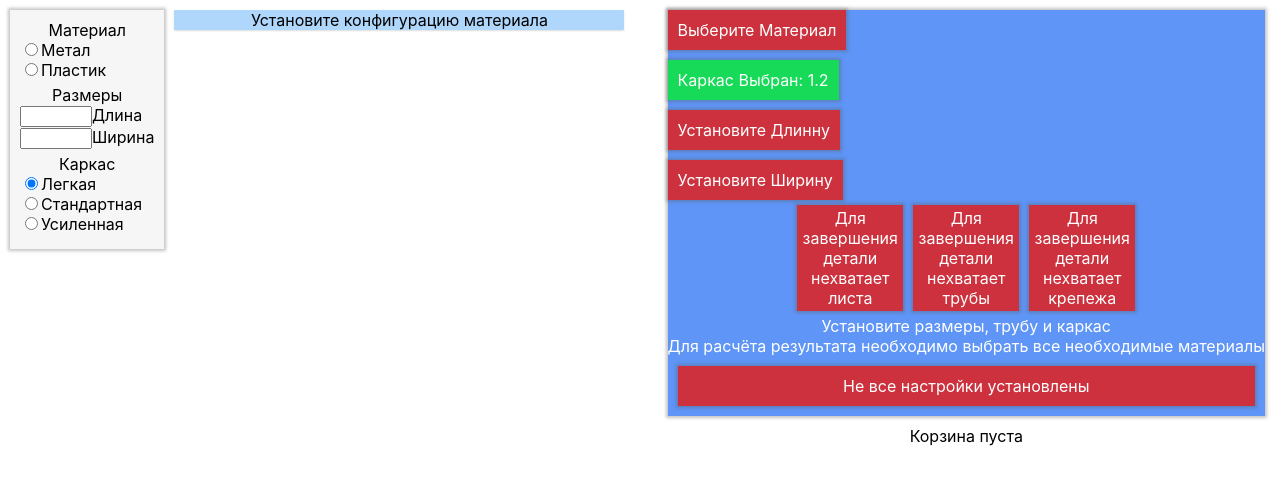
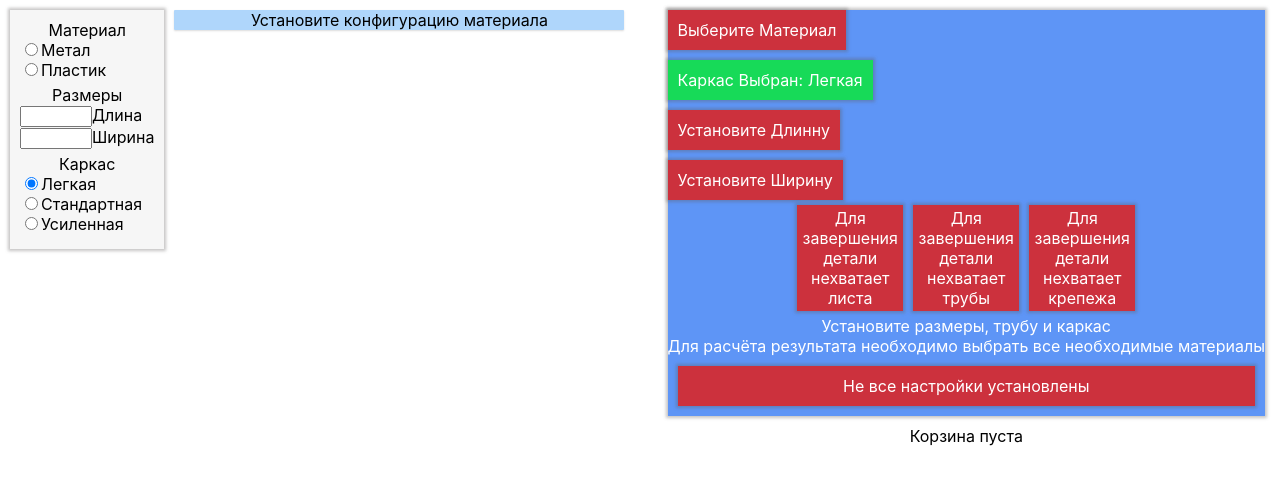
Before and after one commit to GitGudLater/ViategraTestReact, a React (Create React App) app in the folder vistegra-react-app/: page / in a window 1280 px wide. Both pictures are taken after a click on the radio button 31 px from the left and 183 px from the top of the page. Shown: the top 484 px of the page. Built offline with nearby package versions, Linux system fonts and the light colour scheme.

Commit message:
implemented frame view pipe

```diff
--- a/vistegra-react-app/src/components/Output/CurrentProject/CurrentProject.tsx
+++ b/vistegra-react-app/src/components/Output/CurrentProject/CurrentProject.tsx
@@ -2,6 +2,7 @@ import { FC } from "react";
 import { useSelector } from "react-redux";
 import { bl } from "../../../BL/BL";
 import { ProjectMaterials } from "../../../models/shipping-cart/project-materials.type";
+import { configSelectors } from "../../../store/configs/config.selectors";
 import { dataSelectors } from "../../../store/data/data.selectors";
 import { shippingCartSelectors } from "../../../store/shipping-cart/shipping-cart.selectors";
 import { shippingCartActions } from "../../../store/shipping-cart/shipping-cart.slice";
@@ -13,6 +14,8 @@ export const CurrentProject:FC = () => {
     const configs = useSelector(dataSelectors.selectFilterParams);
     const blueprintData = useSelector(dataSelectors.selectProjectBlueprintParams);
     const isProjectReady = useSelector(shippingCartSelectors.selectProjectStatus);
+    const frameConfigs = useSelector(configSelectors.selectFrame);
+
     const paymentCost = (material: ProjectMaterials) => {
         return bl.setMaterialPrice(material)
     }
@@ -24,6 +27,11 @@ export const CurrentProject:FC = () => {
     const checkProject = (): boolean => {
         const { fix, list, frame, pipe, material, width, length} = isProjectReady;
         return fix && list && frame && pipe && material && width && length ;
+    }
+
+    const setFrameName = (frame: number):string => {
+        const frameConfig = frameConfigs.find((config) => config.step === frame );
+        return frameConfig ? frameConfig.name : 'неустановленный в системе каркас';
     }
 
     return (
@@ -38,21 +46,21 @@ export const CurrentProject:FC = () => {
                 </div>}
                 { isProjectReady.frame ?
                 <div className="project__configs__selected">
-                    Каркас Выбран: {configs.frame}
+                    Каркас Выбран: {setFrameName(configs.frame)}
                 </div> :
                 <div className="project__configs__missed">
                     Выберите каркас
                 </div>}
                 { isProjectReady.length ?
                 <div className="project__configs__selected">
-                    Установлена Длинна: {configs.length}
+                    Установлена Длинна: {configs.length} м
                 </div> :
                 <div className="project__configs__missed">
                     Установите Длинну
                 </div>}
                 { isProjectReady.width ?
                 <div className="project__configs__selected">
-                    Установлена Ширина: {configs.width}
+                    Установлена Ширина: {configs.width} м
                 </div> :
                 <div className="project__configs__missed">
                     Установите Ширину
```
